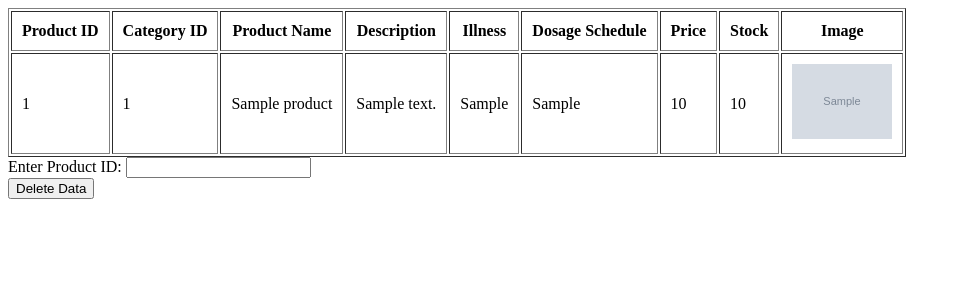
After one commit to YarmikPatel/Online-Medical-Store, a PHP site: page /delete_product.php in a window 1280 px wide. The commit adds this page. Shown: the top 300 px of the page, without its empty margins (0-961 px from the left). Run offline with PHP 8.4, Linux system fonts and the light colour scheme; the visitor is signed in with stand-in values (Sample User, id 1); tables that the repository leaves empty or names only in its code hold one stand-in row (values such as "Sample post"); grey boxes marked "Sample" are stand-in pictures.

Commit message:
complete deletion of product in delete

```diff
--- /dev/null
+++ b/Backend/delete_product.php
@@ -0,0 +1,80 @@
+<?php
+include('admin_session.php');
+include('connection.php');
+?>
+
+<!DOCTYPE html>
+<html lang="en">
+<head>
+    <meta charset="UTF-8">
+    <meta name="viewport" content="width=device-width, initial-scale=1.0">
+    <title>Product Management</title>
+</head>
+<body>
+    <div class="main">
+        <table border="1" cellpadding="10">
+            <tr>
+                <th>Product ID</th>
+                <th>Category ID</th>
+                <th>Product Name</th>
+                <th>Description</th>
+                <th>Illness</th>
+                <th>Dosage Schedule</th>
+                <th>Price</th>
+                <th>Stock</th>
+                <th>Image</th>
+            </tr>
+
+            <?php
+                // Fetch data from the database
+                $sql = "SELECT * FROM product";
+                $result = mysqli_query($conn, $sql);
+                if ($result && mysqli_num_rows($result) > 0) {
+                    // Output of each row
+                    while ($row = mysqli_fetch_assoc($result)) {
+                        echo "<tr>";
+                        echo "<td>" . htmlspecialchars($row['pid']) . "</td>";
+                        echo "<td>" . htmlspecialchars($row['category_id']) . "</td>";
+                        echo "<td>" . htmlspecialchars($row['pname']) . "</td>";
+                        echo "<td>" . htmlspecialchars($row['descript']) . "</td>";
+                        echo "<td>" . htmlspecialchars($row['illeness']) . "</td>";
+                        echo "<td>" . htmlspecialchars($row['dosage_schedule']) . "</td>";
+                        echo "<td>" . htmlspecialchars($row['price']) . "</td>";
+                        echo "<td>" . htmlspecialchars($row['stock']) . "</td>";
+                        echo "<td><img src='" . htmlspecialchars($row['image']) . "' alt='Product Image' width='100'></td>";
+                        echo "</tr>";
+                    }
+                } else {
+                    echo "<tr><td colspan='9'>No records found</td></tr>";
+                }
+            ?>
+        </table>
+    </div>
+
+    <div class="form">
+        <form method="post">
+            <div class="inputbx">
+                <label for="pid">Enter Product ID:</label>
+                <input type="text" id="pid" name="pid" required>
+            </div>
+            <button type="submit">Delete Data</button>
+        </form>
+    </div>
+</body>
+</html>
+
+<?php
+if ($_SERVER["REQUEST_METHOD"] == "POST") {
+    $pid = $conn->real_escape_string($_POST['pid']);
+
+    // Query to delete data
+    $sql = "DELETE FROM product WHERE pid = '$pid'";
+    $result = mysqli_query($conn, $sql);
+
+    if ($result && mysqli_affected_rows($conn) > 0) {
+        echo "<script>alert('Deleted successfully'); window.location.reload();</script>"; //for reload page
+    } else {
+        echo "<script>alert(' Product ID not found');</script>";
+    }
+}
+?>
--- a/Backend/manage_inventory.php
+++ b/Backend/manage_inventory.php
@@ -26,7 +26,7 @@
     <div class="dashboard-items" id="mi"><a href="add_categories.php">Add Categories</a></div>
         <div class="dashboard-items" id="mi"><a href="save_product.php">Add Product</a></div>
         <div class="dashboard-items" id="mu"><a href="view_products.php">View Product</a></div>
-        <div class="dashboard-items" id="mo"><a href="update_product.php">Edit/Update Product</a></div>
+        <div class="dashboard-items" id="mo"><a href="update_products.php">Edit/Update Product</a></div>
         <div class="dashboard-items" id="rpt"><a href="delete_product.php">Delete Product</a></div>
     </div>
 </body>
```
Also changed, not shown: Backend/adminlogin.php (+1 -13 lines), Backend/update_products.php (+101 -9 lines).
